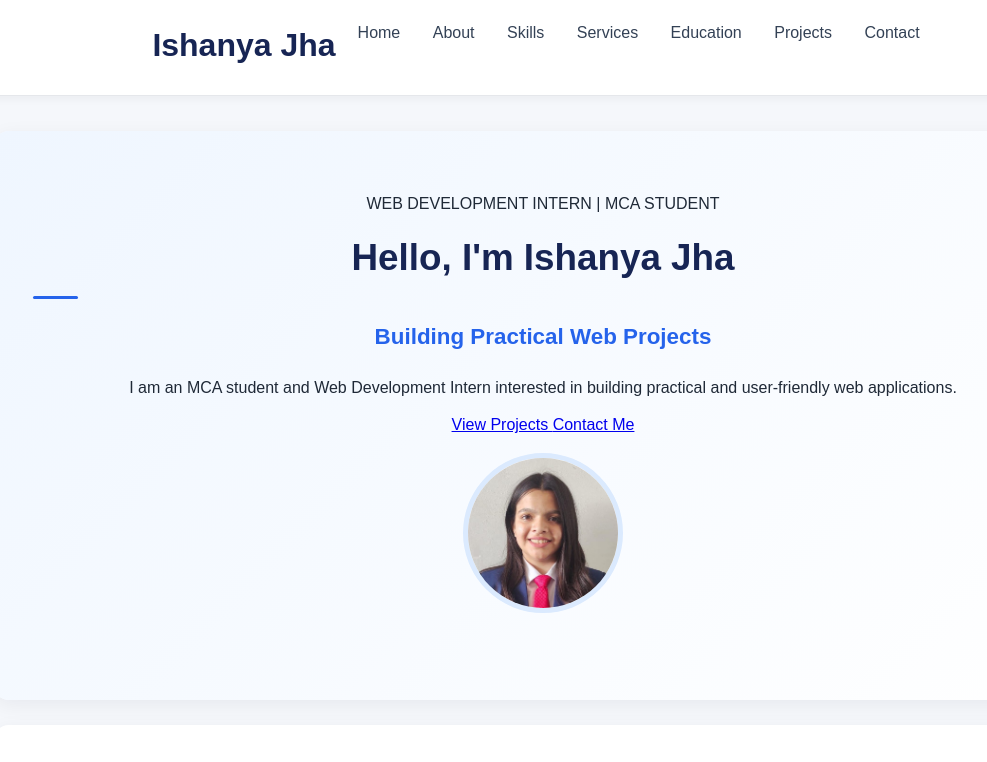
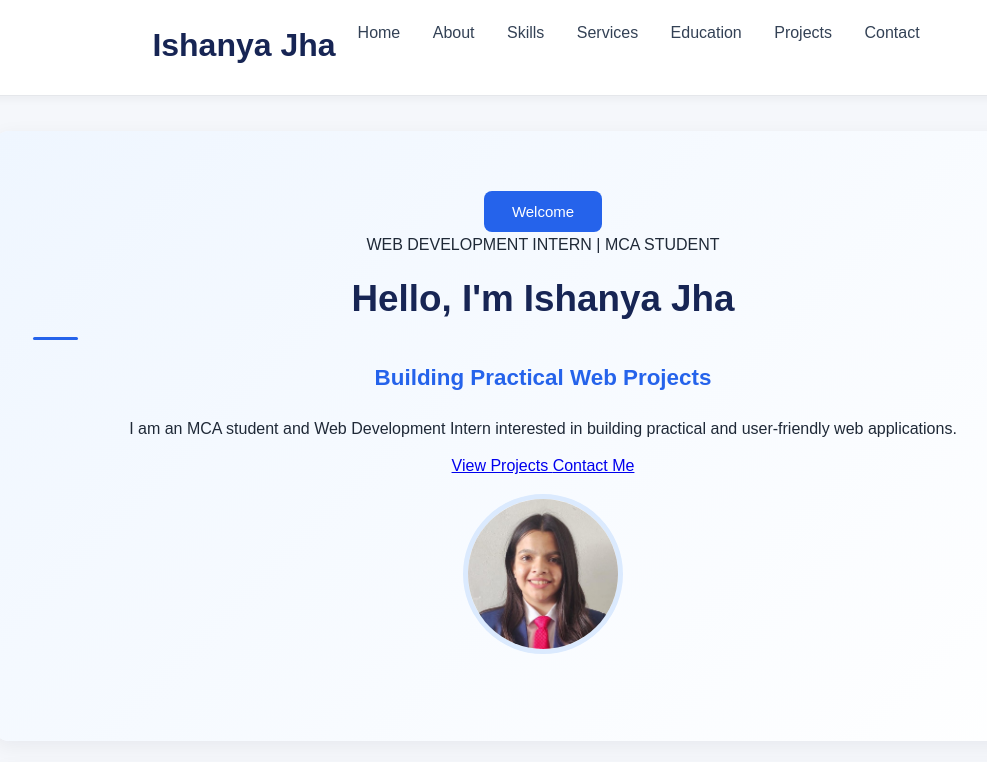
Before and after one commit to Ishanya-Jha/DG-Interns-Hub, a plain HTML site: page Week-2-Web-Development/index.html in a window 1280 px wide. Shown: the top 762 px of the page, without its empty margins (97-1084 px from the left). Drawn offline with Linux system fonts and the light colour scheme; files whose address does not match are found by name.

Commit message:
Update index.html

```diff
--- a/Week-2-Web-Development/index.html
+++ b/Week-2-Web-Development/index.html
@@ -38,7 +38,7 @@
 
         <!-- Hero Section -->
         <section id="home" class="hero">
-
+           <button id="welcomeButton">Welcome</button>
             <div class="hero-content">
 
                 <p class="tagline">
```
